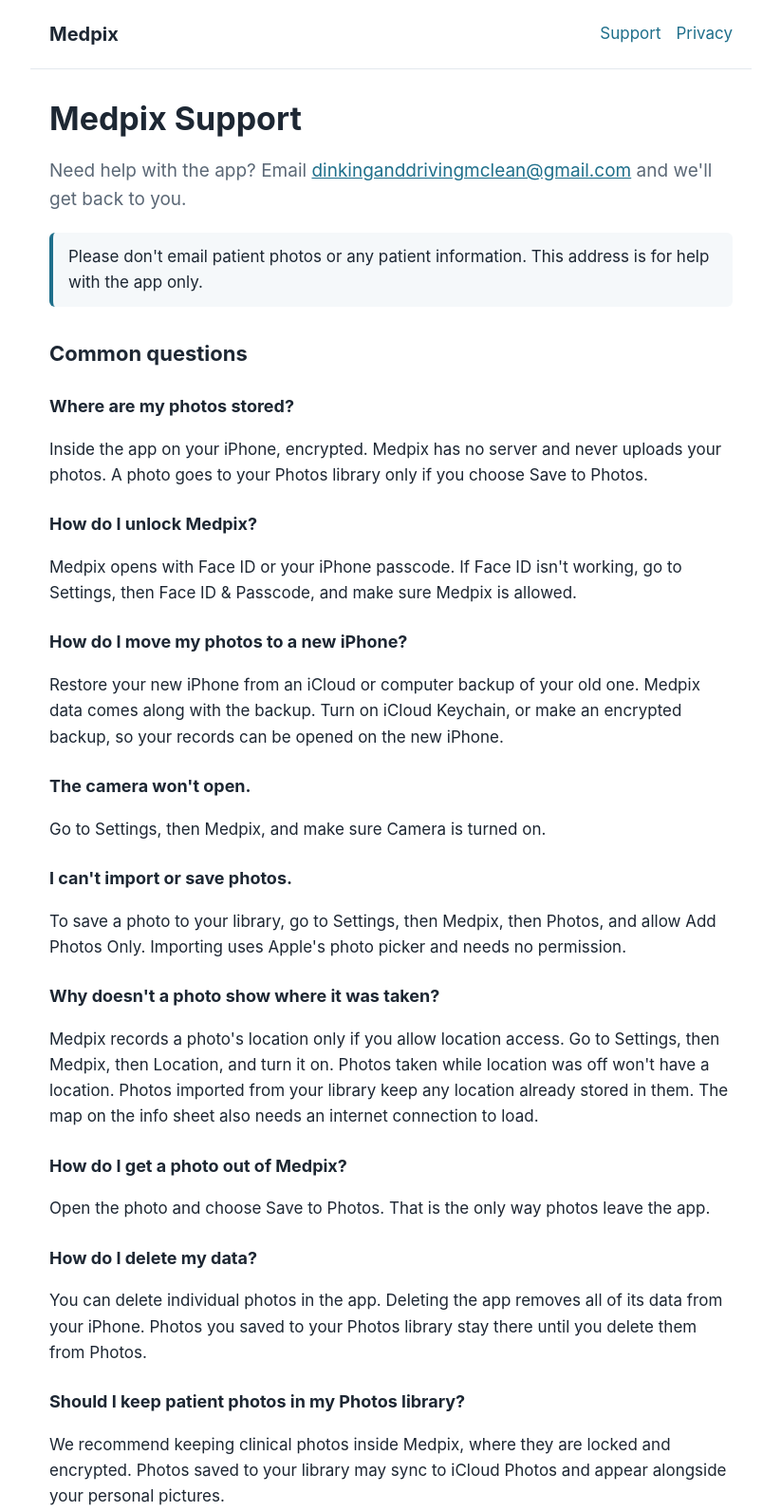
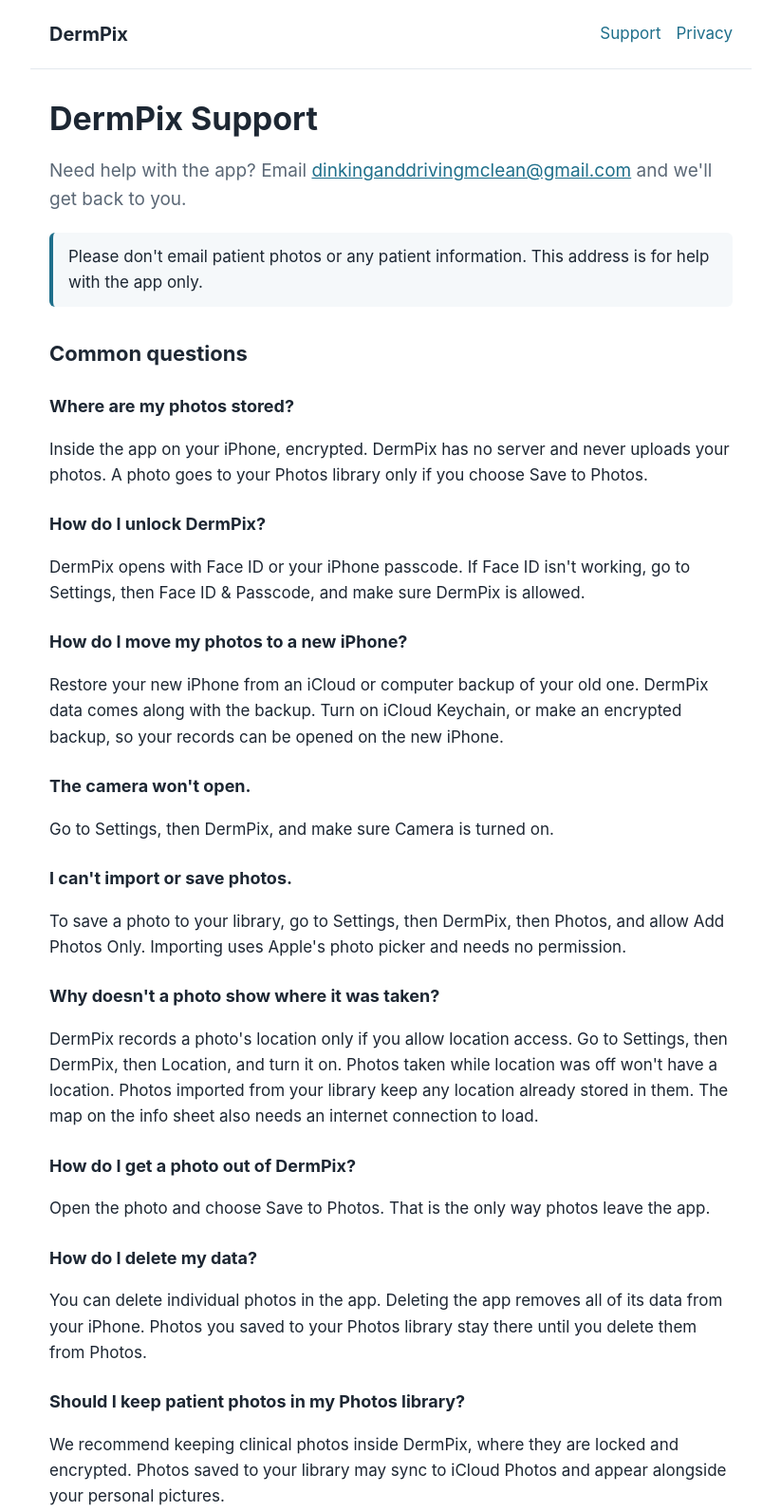
Before and after one commit to benlockshin-design/medpix, a plain HTML site: page support/index.html in a window 1280 px wide. Shown: the top 1592 px of the page at 95% size, without its empty margins (228-1051 px from the left). Drawn offline with Linux system fonts and the light colour scheme.

Commit message:
Rename Medpix to DermPix on support page

```diff
--- a/support/index.html
+++ b/support/index.html
@@ -3,51 +3,51 @@
 <head>
 <meta charset="utf-8">
 <meta name="viewport" content="width=device-width, initial-scale=1">
-<title>Medpix Support</title>
+<title>DermPix Support</title>
 <link rel="stylesheet" href="../assets/style.css">
 </head>
 <body>
 <header>
-  <a class="brand" href="../">Medpix</a>
+  <a class="brand" href="../">DermPix</a>
   <nav><a href="./">Support</a><a href="../privacy/">Privacy</a></nav>
 </header>
 <main>
-  <h1>Medpix Support</h1>
+  <h1>DermPix Support</h1>
   <p class="lead">Need help with the app? Email <a href="mailto:dinkinganddrivingmclean@gmail.com">dinkinganddrivingmclean@gmail.com</a> and we'll get back to you.</p>
   <p class="note">Please don't email patient photos or any patient information. This address is for help with the app only.</p>
 
   <h2>Common questions</h2>
 
   <h3>Where are my photos stored?</h3>
-  <p>Inside the app on your iPhone, encrypted. Medpix has no server and never uploads your photos. A photo goes to your Photos library only if you choose Save to Photos.</p>
+  <p>Inside the app on your iPhone, encrypted. DermPix has no server and never uploads your photos. A photo goes to your Photos library only if you choose Save to Photos.</p>
 
-  <h3>How do I unlock Medpix?</h3>
-  <p>Medpix opens with Face ID or your iPhone passcode. If Face ID isn't working, go to Settings, then Face ID &amp; Passcode, and make sure Medpix is allowed.</p>
+  <h3>How do I unlock DermPix?</h3>
+  <p>DermPix opens with Face ID or your iPhone passcode. If Face ID isn't working, go to Settings, then Face ID &amp; Passcode, and make sure DermPix is allowed.</p>
 
   <h3>How do I move my photos to a new iPhone?</h3>
-  <p>Restore your new iPhone from an iCloud or computer backup of your old one. Medpix data comes along with the backup. Turn on iCloud Keychain, or make an encrypted backup, so your records can be opened on the new iPhone.</p>
+  <p>Restore your new iPhone from an iCloud or computer backup of your old one. DermPix data comes along with the backup. Turn on iCloud Keychain, or make an encrypted backup, so your records can be opened on the new iPhone.</p>
 
   <h3>The camera won't open.</h3>
-  <p>Go to Settings, then Medpix, and make sure Camera is turned on.</p>
+  <p>Go to Settings, then DermPix, and make sure Camera is turned on.</p>
 
   <h3>I can't import or save photos.</h3>
-  <p>To save a photo to your library, go to Settings, then Medpix, then Photos, and allow Add Photos Only. Importing uses Apple's photo picker and needs no permission.</p>
+  <p>To save a photo to your library, go to Settings, then DermPix, then Photos, and allow Add Photos Only. Importing uses Apple's photo picker and needs no permission.</p>
 
   <h3>Why doesn't a photo show where it was taken?</h3>
-  <p>Medpix records a photo's location only if you allow location access. Go to Settings, then Medpix, then Location, and turn it on. Photos taken while location was off won't have a location. Photos imported from your library keep any location already stored in them. The map on the info sheet also needs an internet connection to load.</p>
+  <p>DermPix records a photo's location only if you allow location access. Go to Settings, then DermPix, then Location, and turn it on. Photos taken while location was off won't have a location. Photos imported from your library keep any location already stored in them. The map on the info sheet also needs an internet connection to load.</p>
 
-  <h3>How do I get a photo out of Medpix?</h3>
+  <h3>How do I get a photo out of DermPix?</h3>
   <p>Open the photo and choose Save to Photos. That is the only way photos leave the app.</p>
 
   <h3>How do I delete my data?</h3>
   <p>You can delete individual photos in the app. Deleting the app removes all of its data from your iPhone. Photos you saved to your Photos library stay there until you delete them from Photos.</p>
 
   <h3>Should I keep patient photos in my Photos library?</h3>
-  <p>We recommend keeping clinical photos inside Medpix, where they are locked and encrypted. Photos saved to your library may sync to iCloud Photos and appear alongside your personal pictures.</p>
+  <p>We recommend keeping clinical photos inside DermPix, where they are locked and encrypted. Photos saved to your library may sync to iCloud Photos and appear alongside your personal pictures.</p>
 </main>
 <footer>
   <p>&copy; 2026 Lockshin Training, LLC</p>
-  <p><a href="../">Medpix</a><a href="./">Support</a><a href="../privacy/">Privacy Policy</a></p>
+  <p><a href="../">DermPix</a><a href="./">Support</a><a href="../privacy/">Privacy Policy</a></p>
 </footer>
 </body>
 </html>
```
